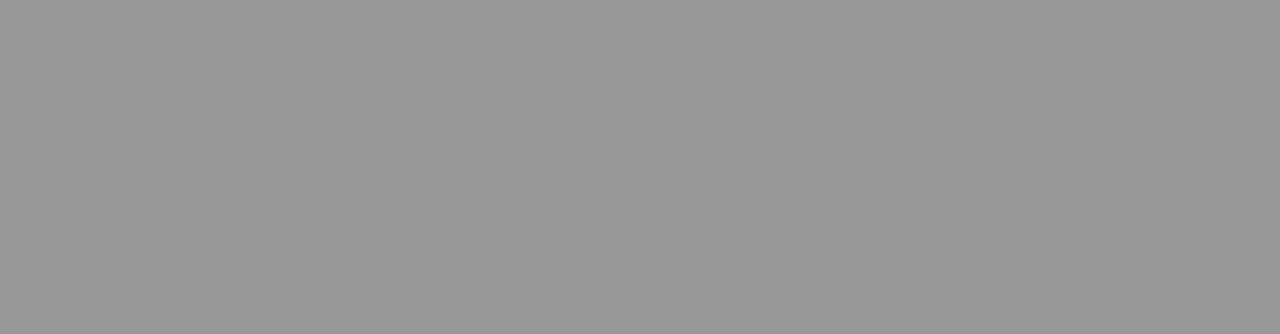
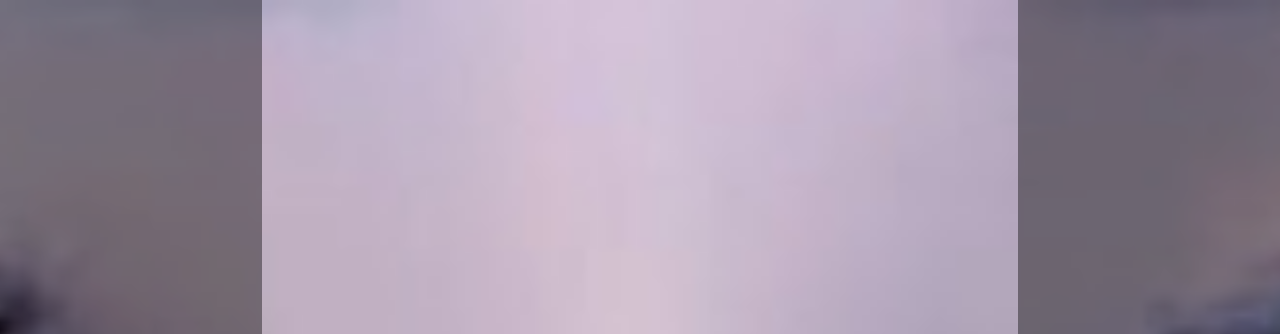
Before and after one commit to birihtimal007/birihtimal007.github.io, a plain HTML site: page index.html in a window 1280 px wide. Shown: the top 334 px of the page. Drawn offline with Linux system fonts and the light colour scheme.

Commit message:
Update index.html

```diff
--- a/index.html
+++ b/index.html
@@ -16,7 +16,7 @@
 
             /* --- FOTOĞRAF KODU BAŞLANGICI --- */
             /* DİKKAT: BURAYI KESİNLİKLE KENDİ FOTOĞRAFINIZIN ADIYLA DEĞİŞTİRİN! */
-            background-image: url(arka_plan.png);
+            background-image: url(Screenshot_20251024-121809~4.png);
             background-size: cover;
             background-position: center;
             background-attachment: fixed;
```
